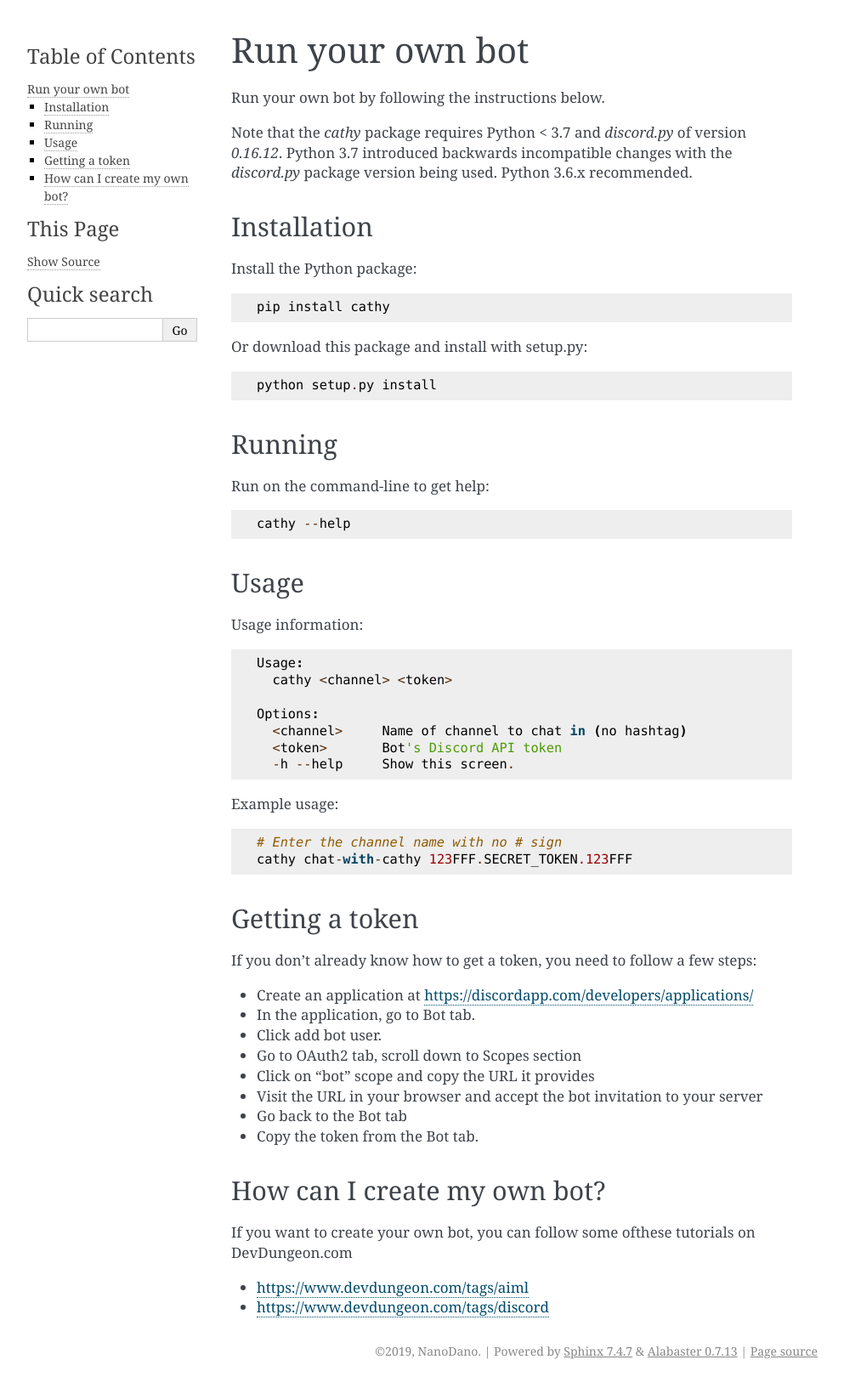
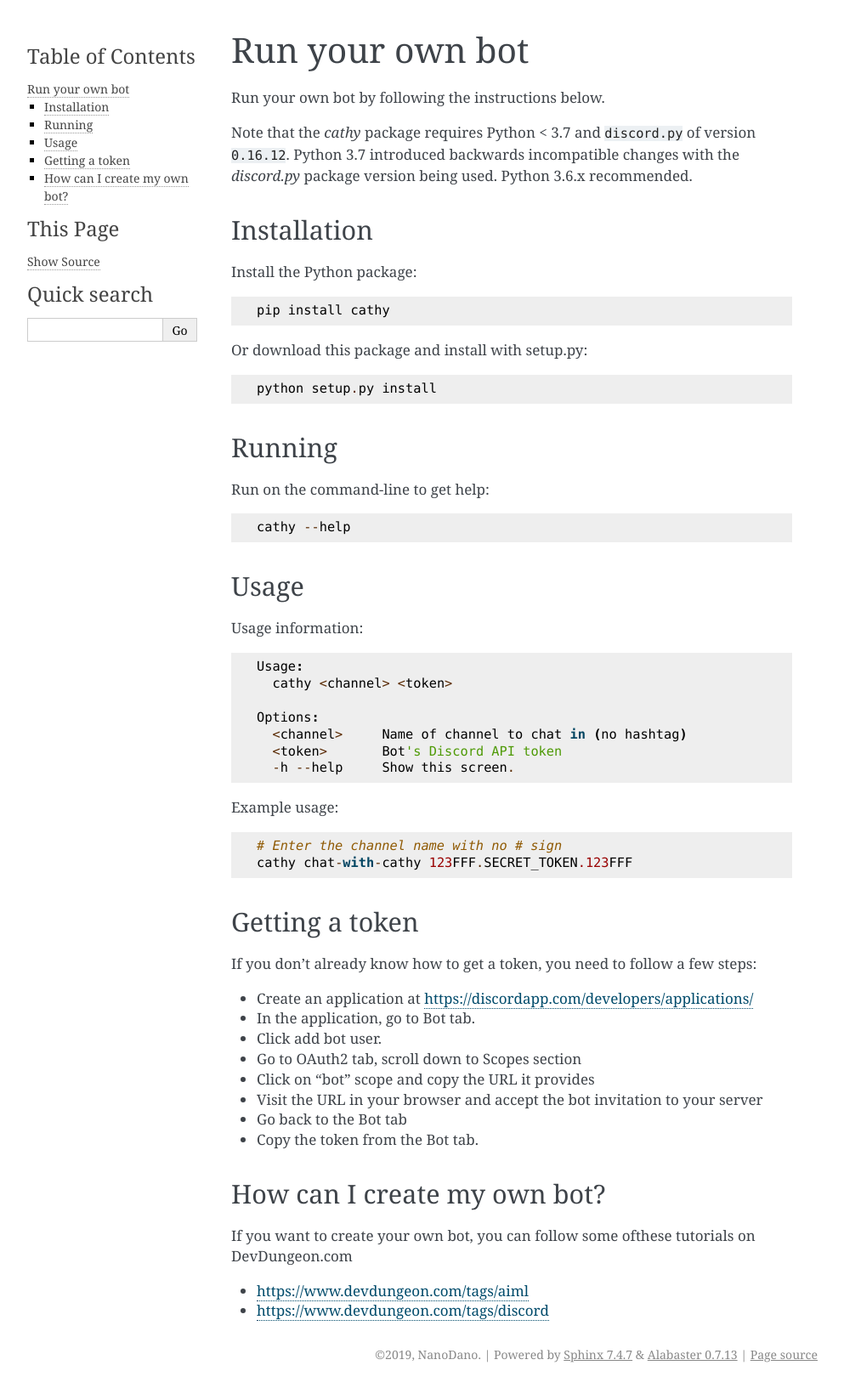
Before and after one commit to DevDungeon/Cathy, a Sphinx documentation site: the page built from docs/pages/setup-your-own-bot.rst, in a window 1280 px wide. Shown: the whole page at 85% size, without its empty margins (148-1141 px from the left). Built offline with Sphinx 7.4.7, drawn with Linux system fonts in a browser that asks for light colours.

```diff
--- a/docs/pages/setup-your-own-bot.rst
+++ b/docs/pages/setup-your-own-bot.rst
@@ -4,7 +4,7 @@ Run your own bot
 
 Run your own bot by following the instructions below.
 
-Note that the `cathy` package requires Python < 3.7 and `discord.py` of version `0.16.12`. Python 3.7 introduced backwards incompatible changes with the `discord.py` package version being used. Python 3.6.x recommended.
+Note that the `cathy` package requires Python < 3.7 and ``discord.py`` of version ``0.16.12``. Python 3.7 introduced backwards incompatible changes with the `discord.py` package version being used. Python 3.6.x recommended.
 
 Installation
 ============
```
